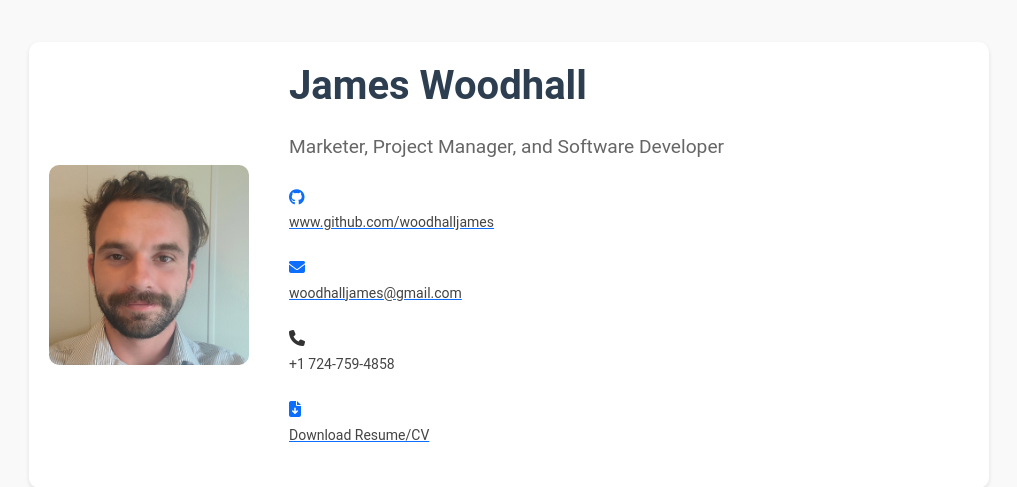
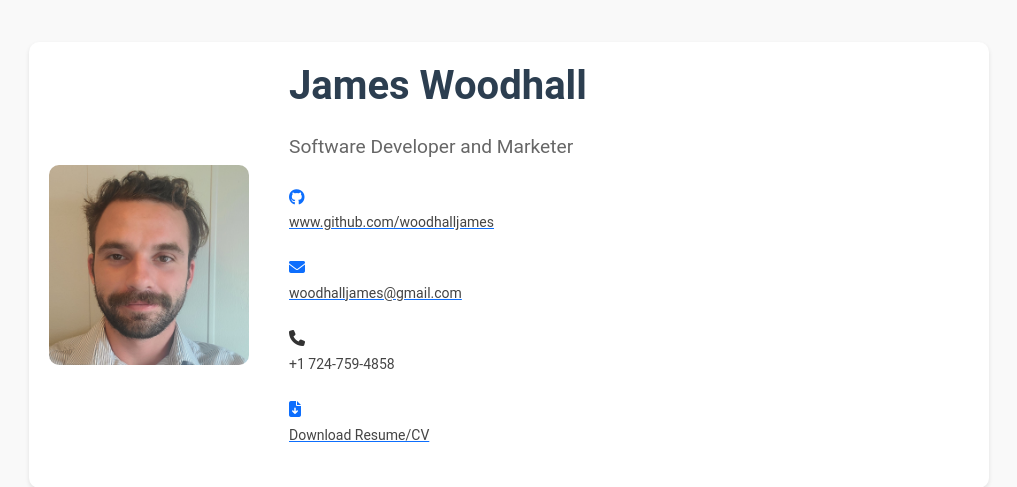
Before and after one commit to woodhalljames/james_blog, a Django app: page /business/ in a window 1280 px wide. Shown: the top 487 px of the page, without its empty margins (131-1148 px from the left). Run offline with Django 5.2, Linux system fonts and the light colour scheme; data that the repository does not hold is empty; parts of the project's set-up code (start-up, migrations or seed data) failed here and were passed over; some libraries are stand-ins or nearby versions.

Commit message:
header resume fix

```diff
--- a/blog/templates/business.html
+++ b/blog/templates/business.html
@@ -17,7 +17,7 @@
         </div>
         <div class="professional-content">
             <h1 class="professional-name">James Woodhall</h1>
-            <p class="professional-title">Marketer, Project Manager, and Software Developer </p>
+            <p class="professional-title">Software Developer and Marketer</p>
 
 
                 <a href="{{ business_profile.github }}" target="_blank" rel="noopener noreferrer">
```
